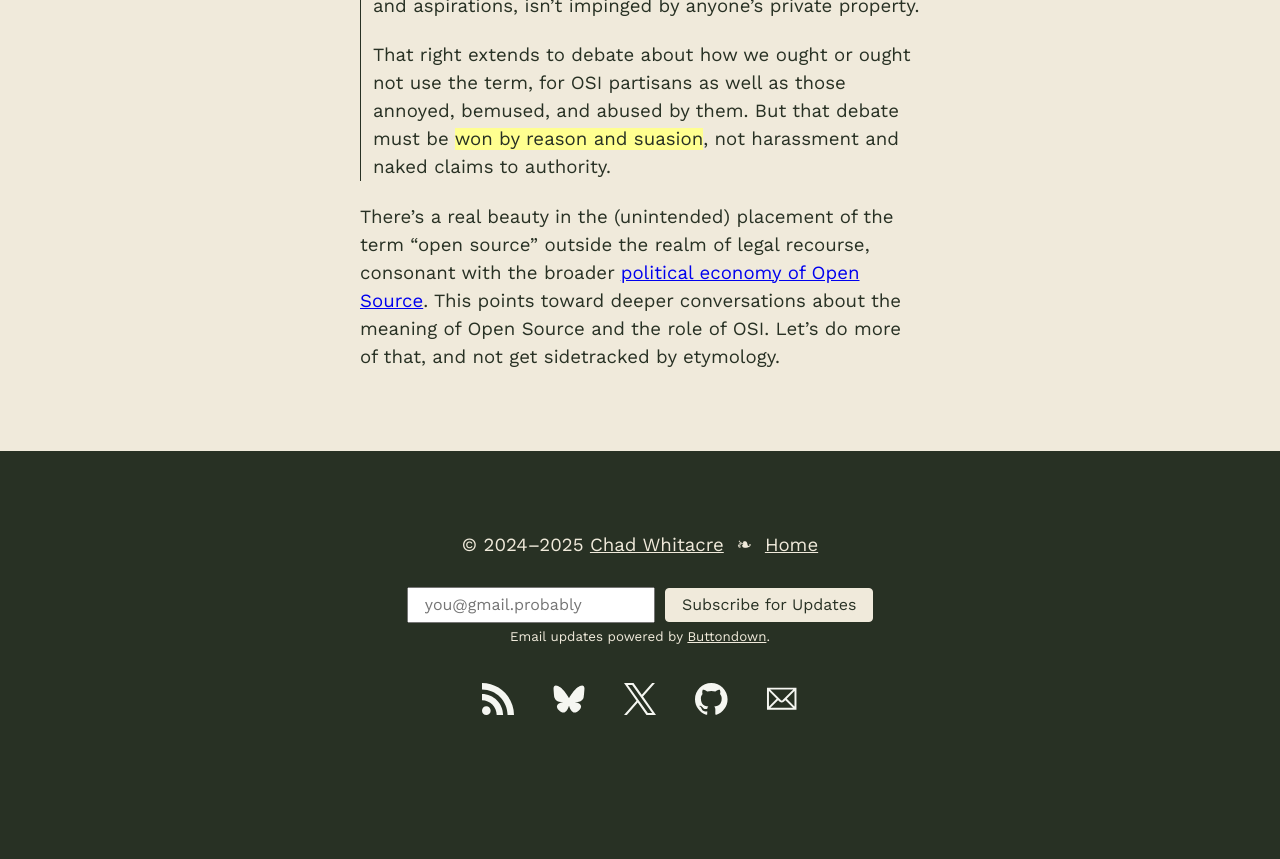
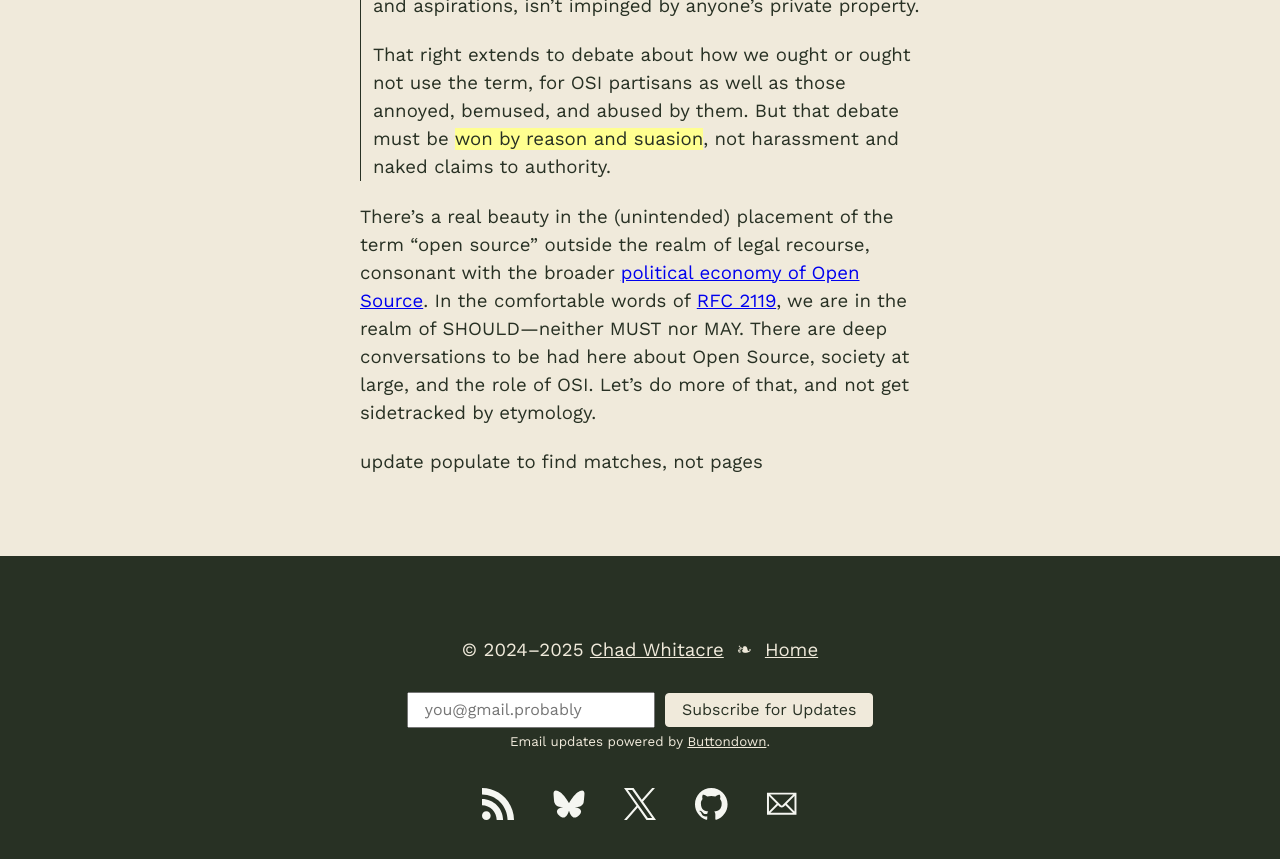
Before and after one commit to chadwhitacre/openpath, a Jekyll site: the page built from 2025/something-big-happened-in-1998/index.md, in a window 1280 px wide and 900 px high, scrolled down 5818 px. Shown: the top 859 px of the window. Built offline with Jekyll 4.4.1, drawn with Linux system fonts in a browser that asks for light colours; comment, search, counter and statistics services are not loaded; before the commit the page ends 6613 px from its top, so only the background shows below that; some of the changed text lies outside the part shown.

Commit message:
Tinkering

```diff
--- a/2025/something-big-happened-in-1998/index.md
+++ b/2025/something-big-happened-in-1998/index.md
@@ -1,6 +1,6 @@
 ---
 title: Something Big Happened in 1998
-excerpt: Let's settle the etymology of "open source" so we can move on to more important things.
+excerpt: Open Source needs improvement, but there's no shame accepting it started when OSI defined it.
 noindex: true
 ---
 
@@ -175,6 +175,10 @@ authority.
 
 There's a real beauty in the (unintended) placement of the term "open source"
 outside the realm of legal recourse, consonant with the broader [political
-economy of Open Source](https://www.youtube.com/watch?v=lEEP0A1lEU0). This
-points toward deeper conversations about the meaning of Open Source and the
-role of OSI. Let's do more of that, and not get sidetracked by etymology.
+economy of Open Source](https://www.youtube.com/watch?v=lEEP0A1lEU0). In the
+comfortable words of [RFC 2119](https://datatracker.ietf.org/doc/html/rfc2119),
+we are in the realm of SHOULD—neither MUST nor MAY. There are deep
+conversations to be had here about Open Source, society at large, and the role
+of OSI. Let's do more of that, and not get sidetracked by etymology.
+
+update populate to find matches, not pages
```
Also changed, not shown: 2025/something-big-happened-in-1998/trees.webp.
